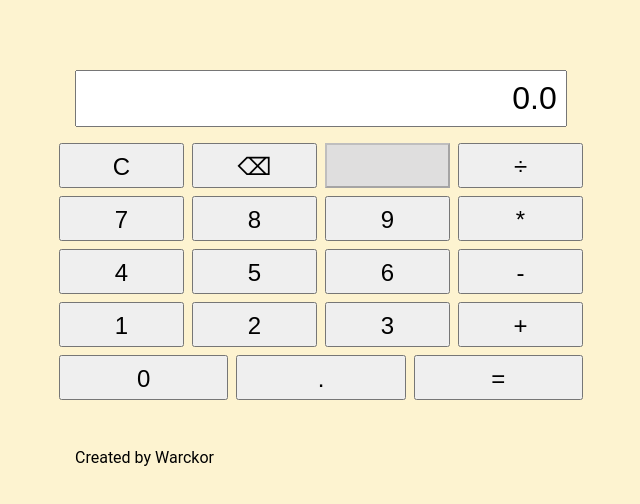
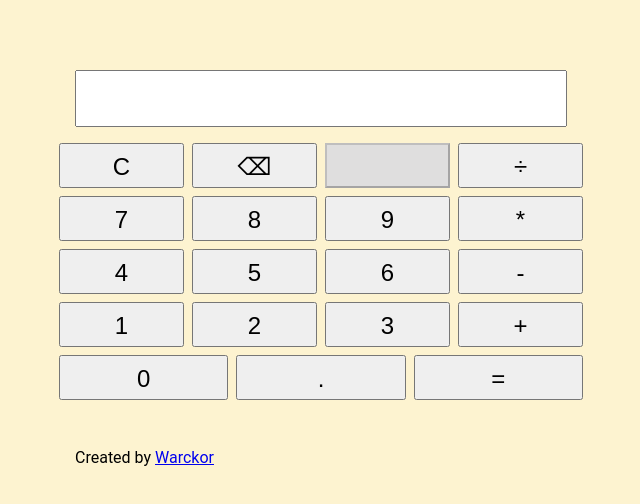
Before and after one commit to Warckor/odin_calculator, a website built with Vite: page index.html in a window 1280 px wide. Shown: the part 200-704 px from the top of the page, without its empty margins (319-959 px from the left). Built offline with nearby package versions, Linux system fonts and the light colour scheme.

Commit message:
Add footer link

```diff
--- a/index.html
+++ b/index.html
@@ -15,7 +15,7 @@
   </div>
   <div class="calculator">
     <div class="display">
-      <input type="text" id="display" value="0.0">
+      <input type="text" id="display" value="">
     </div>
     <div class="buttons">
       <button id="clear">C</button>
@@ -39,7 +39,7 @@
       <button id="equals">=</button>
     </div>
     <footer>
-      <p>Created by Warckor</p>
+      <p>Created by <a href="https://github.com/Warckor" target="_blank" rel="noopener noreferrer">Warckor</a></p>
     </footer>
   </div>
 </body>
```
